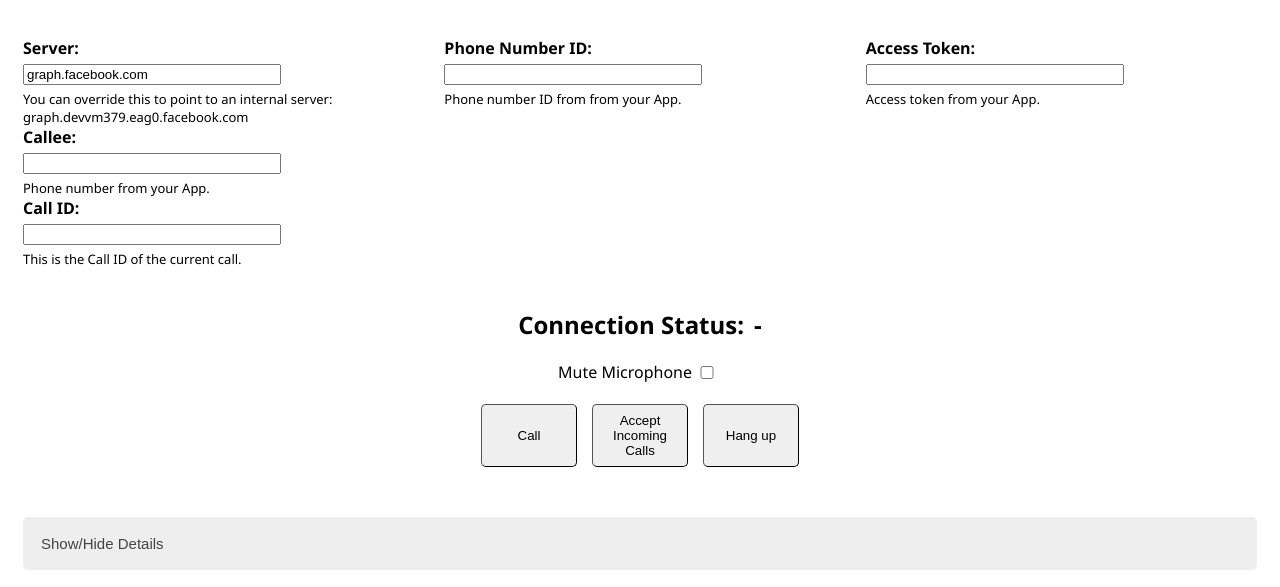
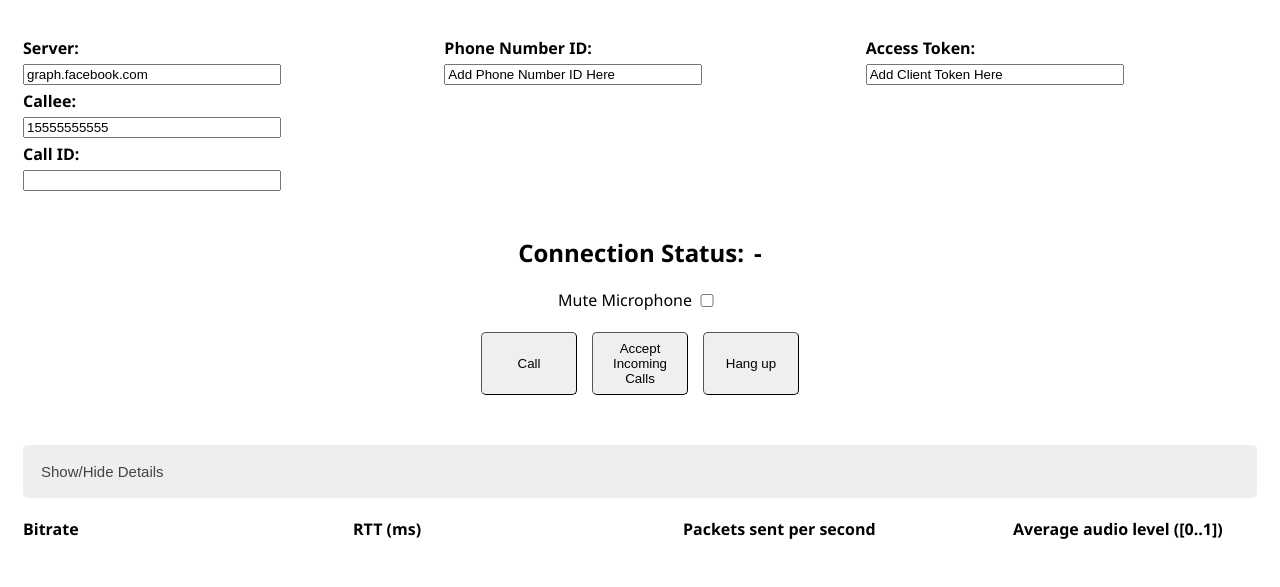
Before and after one commit to goheer/capi_calling_test, a website: page public/calling/index.html in a window 1280 px wide. Shown: the part 82-669 px from the top of the page. Drawn offline with Linux system fonts and the light colour scheme.

Commit message:
Updating the UI and webhook endpoint

```diff
--- a/public/calling/index.html
+++ b/public/calling/index.html
@@ -31,30 +31,25 @@
             <div class="input-box">
                 <div class="label">Server:</div>
                 <input id="serverNameData" value="graph.facebook.com"></input>
-                <div style="font-size:small">You can override this to point to an internal server:
-                    graph.devvm379.eag0.facebook.com</div>
             </div>
             <div class="input-box">
                 <div class="label">Phone Number ID:</div>
-                <input id="phoneNumberData" value=""></input>
-                <div style="font-size:small">Phone number ID from from your App.</div>
+                <input id="phoneNumberData" value="Add Phone Number ID Here"></input>
             </div>
             <div class="input-box">
                 <div class="label">Access Token:</div>
-                <input id="accessTokenData" value=""></input>
-                <div style="font-size:small">Access token from your App.</div>
+                <input id="accessTokenData"
+                    value="Add Client Token Here"></input>
             </div>
         </div>
         <div id="inputsC">
             <div class="input-box">
                 <div class="label">Callee:</div>
-                <input id="calleeData" value=""></input>
-                <div style="font-size:small">Phone number from your App.</div>
+                <input id="calleeData" value="15555555555"></input>
             </div>
             <div class="input-box">
                 <div class="label">Call ID:</div>
                 <input id="callIdData" value="" readonly></input>
-                <div style="font-size:small">This is the Call ID of the current call.</div>
             </div>
         </div>
 
--- a/public/calling/js/main.js
+++ b/public/calling/js/main.js
@@ -761,7 +761,7 @@ async function makeGraphAPICall(action, payload) {
 }
 
 function pollWebhooks() {
-  fetch("https://capi-calling-demo-app.herokuapp.com/?dequeue=true", {
+  fetch("https://capi-calling-test.herokuapp.com/?dequeue=true", {
     method: "GET",
     cors: "no-cors",
   })
```
